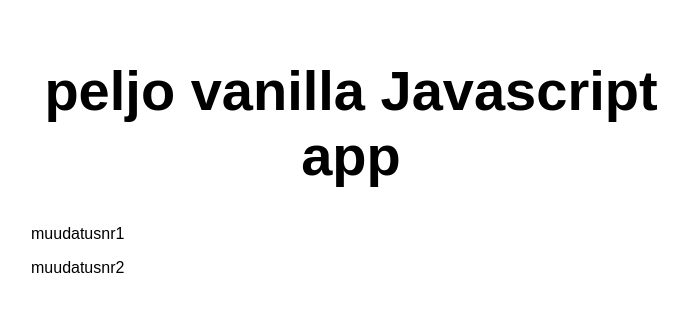
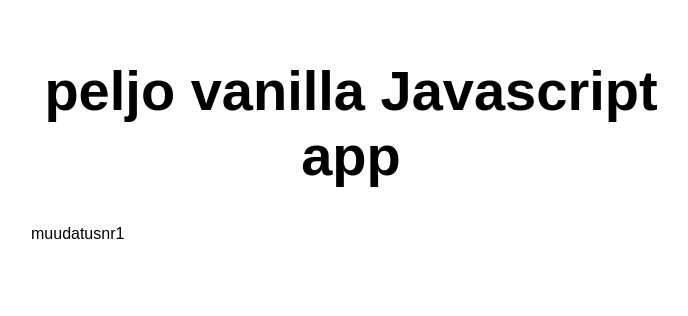
Before and after one commit to tugilane/ut2025azapp, a website: page src/index.html in a window 1280 px wide. Shown: the whole page, without its empty margins (289-977 px from the left). Drawn offline with Linux system fonts and the light colour scheme.

Commit message:
Update index.html

```diff
--- a/src/index.html
+++ b/src/index.html
@@ -12,7 +12,6 @@
   <main>
     <h1>peljo vanilla Javascript app</h1>
     <p>muudatusnr1</p>
-    <p>muudatusnr2</p>
   </main>
 </body>
 
```
